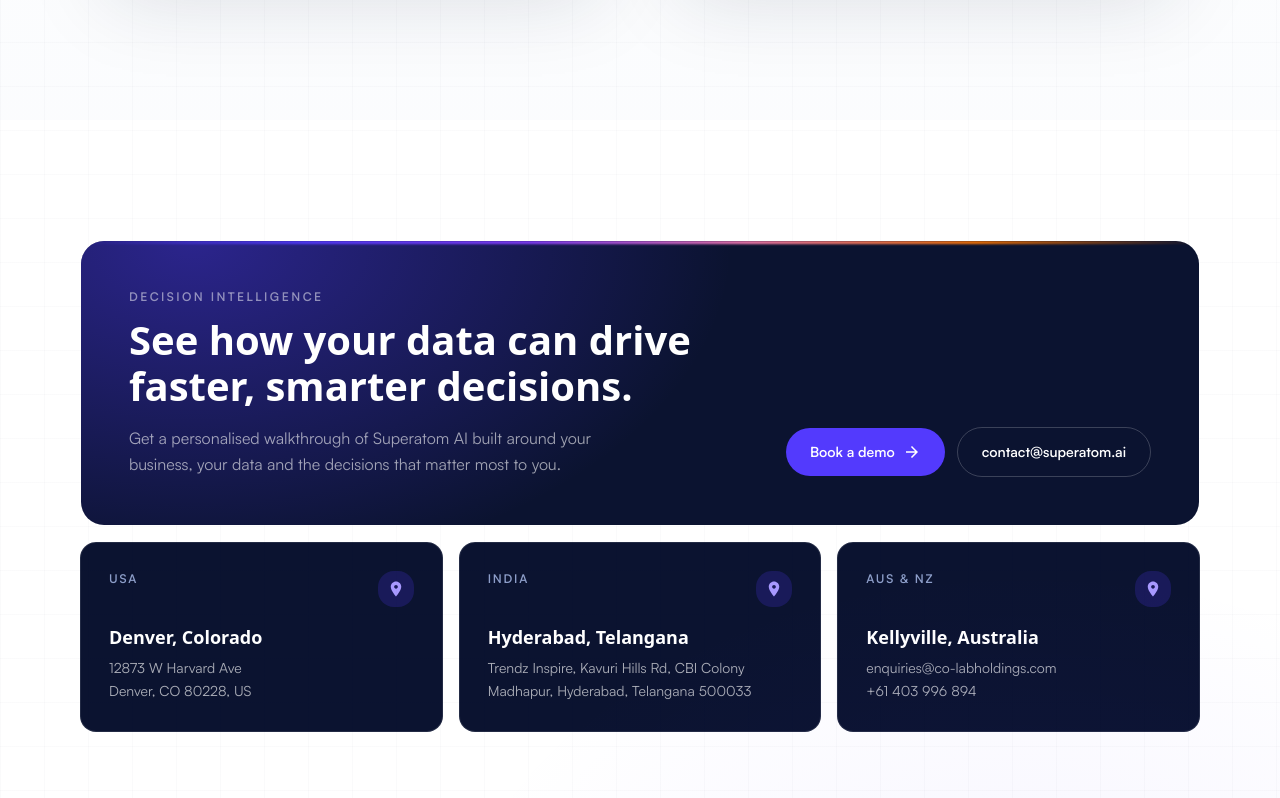
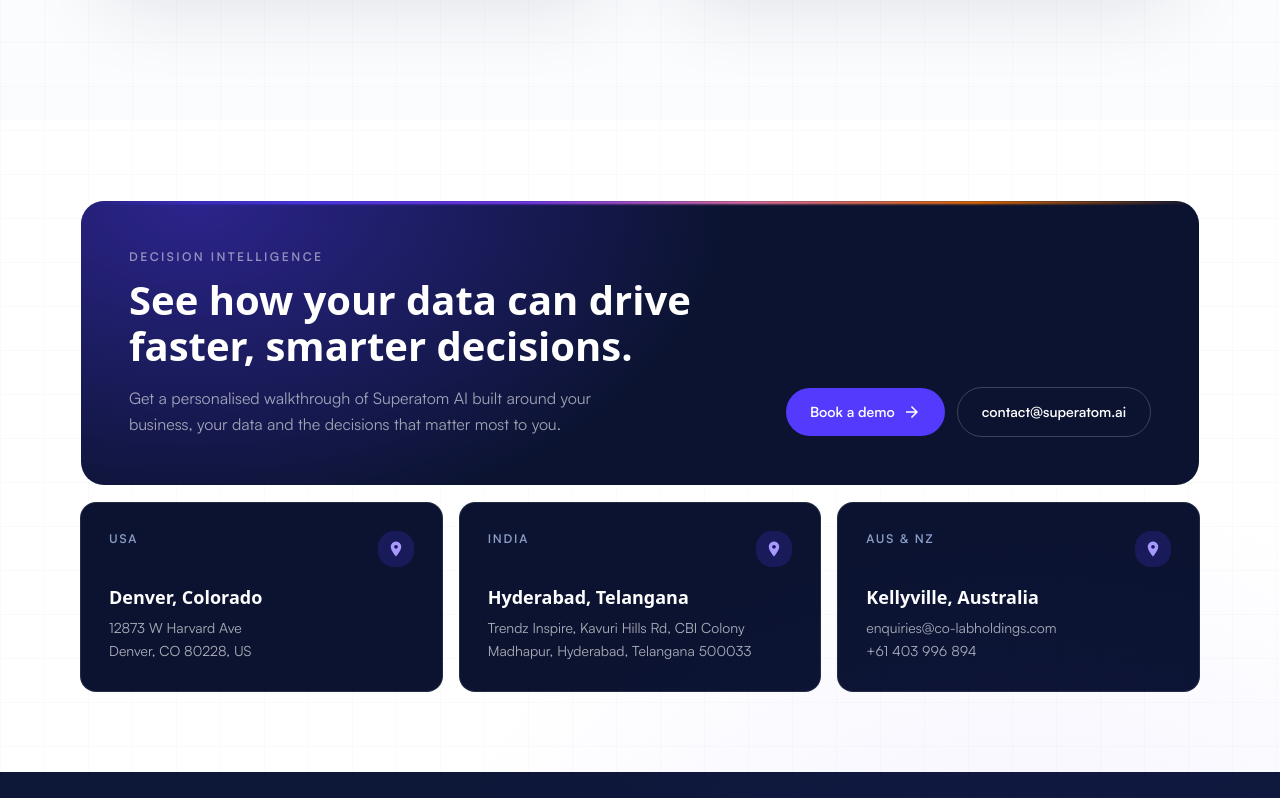
Before and after one commit to oendrilaroy96/superatom, a React (Vite) app: page /solutions/procurement-intelligence in a window 1280 px wide. Shown: the part 3522-4320 px from the top of the page. Built offline with nearby package versions, Linux system fonts and the light colour scheme.

Commit message:
CTA section: 80px top and bottom padding
Co-Authored-By: Claude Sonnet 5.5 <noreply@anthropic.com>
Claude-Session: https://claude.ai/code/session_01AhqhuFykjwZi78yi5ZPGpu

```diff
--- a/src/components/CtaSection.tsx
+++ b/src/components/CtaSection.tsx
@@ -113,7 +113,7 @@ export default function CtaSection() {
   return (
     <section
       id="cta-section"
-      className={`transition-colors duration-700 ease-in-out py-[120px] ${
+      className={`transition-colors duration-700 ease-in-out py-[80px] ${
         isDark ? "bg-transparent" : "bg-white"
       }`}
     >
```
